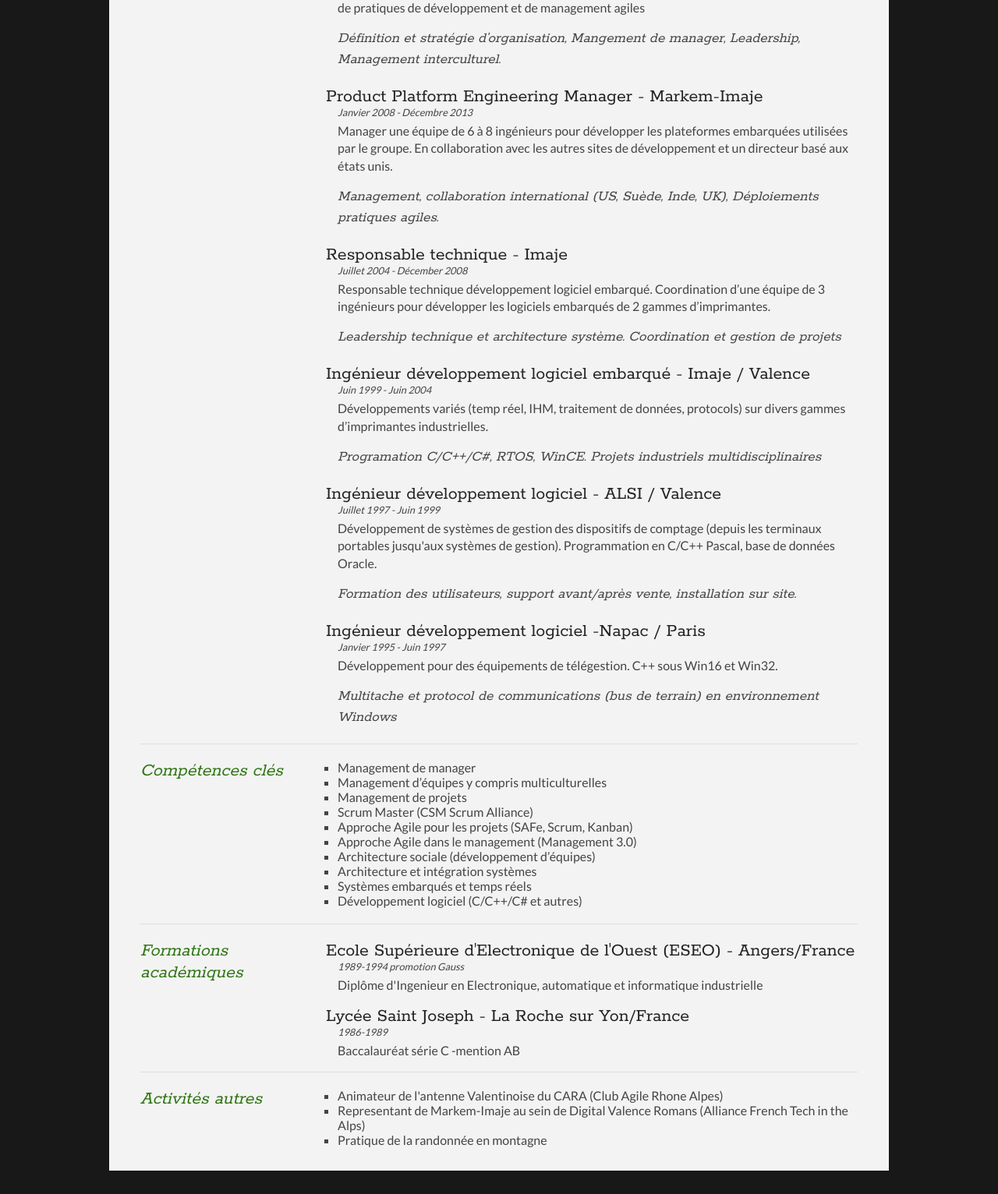
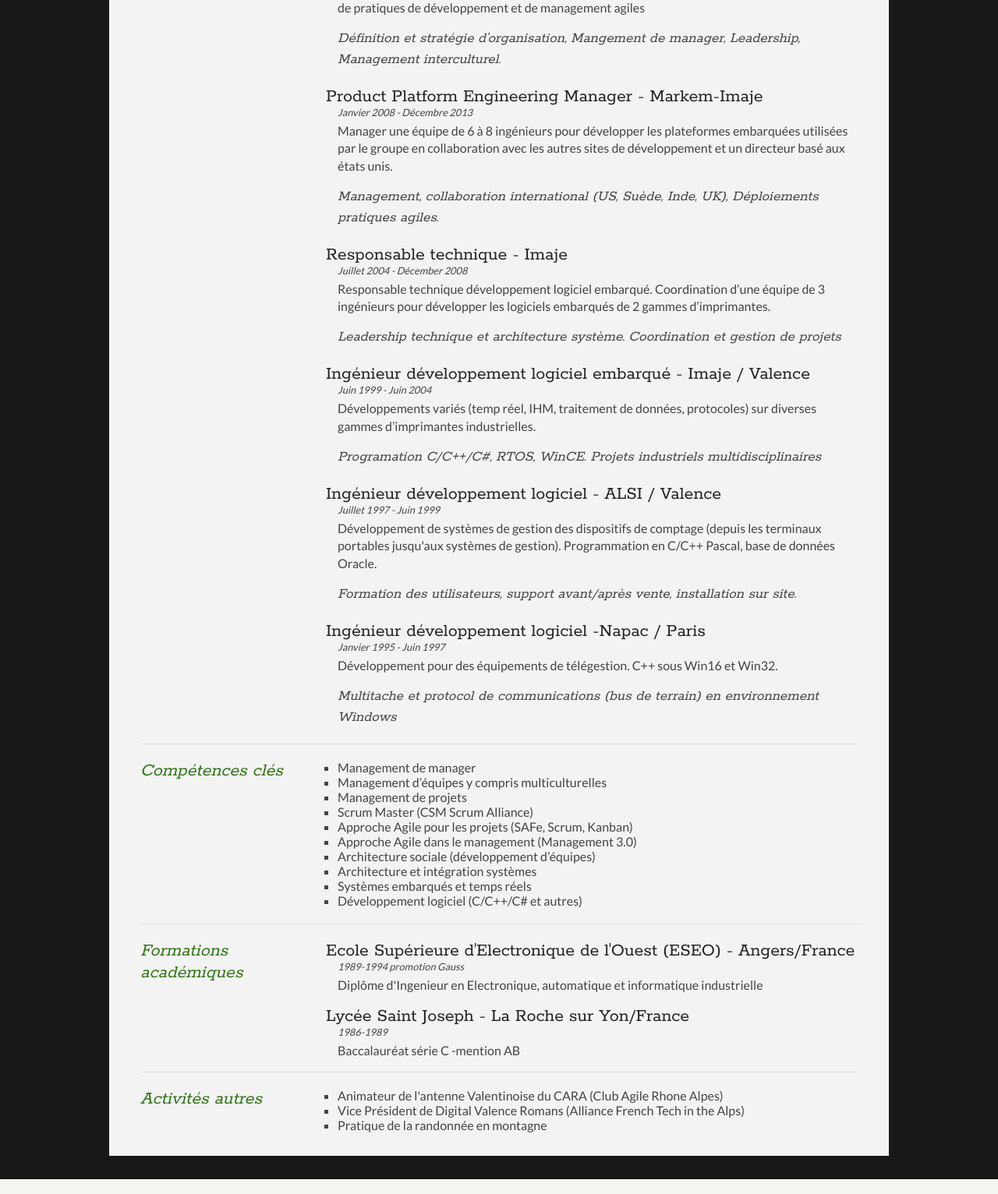
Before and after one commit to Nyrbyk/CVPascal, a PHP site: page / in a window 1280 px wide. Shown: the part 823-2355 px from the top of the page at 78% size. Run offline with PHP 8.4, Linux system fonts and the light colour scheme.

Commit message:
Type et correction role aFTA

```diff
--- a/index.php
+++ b/index.php
@@ -94,7 +94,7 @@
                         <article>
                             <h2>Product Platform Engineering Manager - Markem-Imaje</h2>
                             <p class="subDetails">Janvier 2008 - Décembre 2013</p>
-                            <p>Manager une équipe de 6 à 8 ingénieurs pour développer les plateformes embarquées utilisées par le groupe. En collaboration avec les autres sites de développement et un directeur basé aux états unis.</p>
+                            <p>Manager une équipe de 6 à 8 ingénieurs pour développer les plateformes embarquées utilisées par le groupe en collaboration avec les autres sites de développement et un directeur basé aux états unis.</p>
                             <p class="competences">Management, collaboration international (US, Suède, Inde, UK), Déploiements pratiques agiles.</p>
                         </article>
 
@@ -108,7 +108,7 @@
                         <article>
                             <h2>Ingénieur développement logiciel embarqué - Imaje / Valence</h2>
                             <p class="subDetails">Juin 1999 - Juin 2004</p>
-                            <p>Développements variés (temp réel, IHM, traitement de données, protocols) sur divers gammes d’imprimantes industrielles.</p>
+                            <p>Développements variés (temp réel, IHM, traitement de données, protocoles) sur diverses gammes d’imprimantes industrielles.</p>
                             <p class="competences">Programation C/C++/C#, RTOS, WinCE. Projets industriels multidisciplinaires</p>
                         </article>
 
@@ -184,7 +184,7 @@
                     <div class="sectionContent">
                         <ul class="keySkills">
                             <li>Animateur de l'antenne Valentinoise du CARA (Club Agile Rhone Alpes)</li>
-                            <li>Representant de Markem-Imaje au sein de Digital Valence Romans (Alliance French Tech in the Alps)</li>
+                            <li>Vice Président de Digital Valence Romans (Alliance French Tech in the Alps)</li>
                             <li>Pratique de la randonnée en montagne</li>
                         </ul>
                     </div>
```
